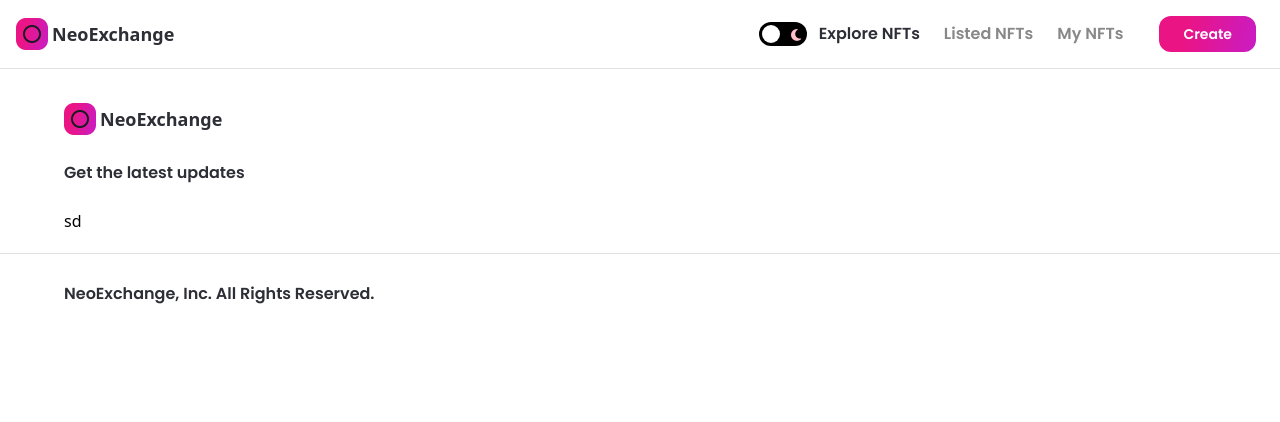
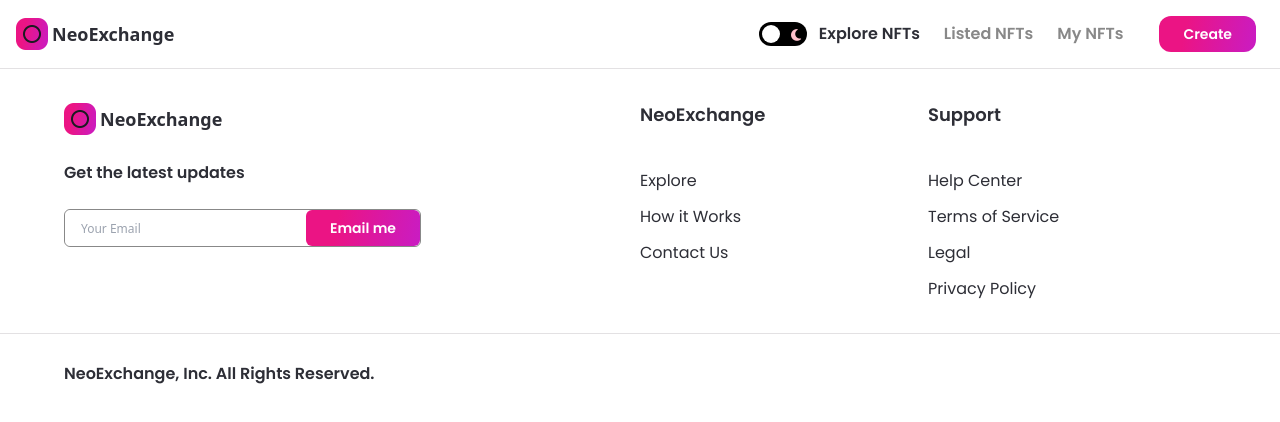
Before and after one commit to snare0625/nft_marketplace, a Next.js app: page / in a window 1280 px wide. Shown: the top 422 px of the page. Built offline with nearby package versions, Linux system fonts and the light colour scheme.

Commit message:
Completed Footer

```diff
--- a/components/Footer.jsx
+++ b/components/Footer.jsx
@@ -3,6 +3,15 @@ import { useTheme } from 'next-themes';
 
 import images from '../assets';
 import { Button } from './index.js';
+
+const FooterLinks = ({ heading, items }) => (
+  <div className="flex-1 justify-start items-start">
+    <h3 className="font-poppins dark:text-white text-nft-black-1 font-semibold text-lg mb-10">{heading}</h3>
+    {items.map((item, index) => (
+      <p key={index} className="font-poppins dark:text-white text-nft-black-1 font-normal text-base cursor-pointer dark:hover:text-nft-gray-1 hover:text-nft-black-1 my-3">{item}</p>
+    ))}
+  </div>
+);
 
 const Footer = () => {
   const { theme } = useTheme();
@@ -16,9 +25,17 @@ const Footer = () => {
             <p className="dark:text-white text-nft-black-1 font-semibold text-lg p-1">NeoExchange</p>
           </div>
           <p className="font-poppins dark:text-white text-nft-black-1 font-semibold text-base mt-6">Get the latest updates</p>
-          <div className="flexBetween md:w-full minlg:w-557 w-357 mt-6">
-            sd
+          <div className="flexBetween md:w-full minlg:w-557 w-357 mt-6 dark:bg-nft-black-2 bg-white border dark:border-nft-black-2 border-nft-gray-2 rounded-md">
+            <input type="email" placeholder="Your Email" className="h-full flex-1 w-full dark:bg-nft-black-2 bg-white px-4 rounded-md dark:text-white text-nft-black-1 font-normal text-xs minlg:text-lg outline-none" />
+            <div className="flex-initial">
+              <Button btnName="Email me" classStyles="rounded-md" />
+            </div>
           </div>
+        </div>
+
+        <div className="flex-1 flexBetweenStart flex-wrap m1-10 md:ml-0 md:mt-8">
+          <FooterLinks heading="NeoExchange" items={['Explore', 'How it Works', 'Contact Us']} />
+          <FooterLinks heading="Support" items={['Help Center', 'Terms of Service', 'Legal', 'Privacy Policy']} />
         </div>
       </div>
       <div className="flexCenter w-full mt-5 border-t dark:border-nft-black-1 border-nft-gray-1 sm:px-4 px-16">
@@ -34,7 +51,7 @@ const Footer = () => {
                     width={24}
                     height={24}
                     alt="social"
-                    className={theme === 'ligh t' && 'filter invert'}
+                    className={theme === 'light' && 'filter invert'}
                   />
                 </div>
               ),
```
